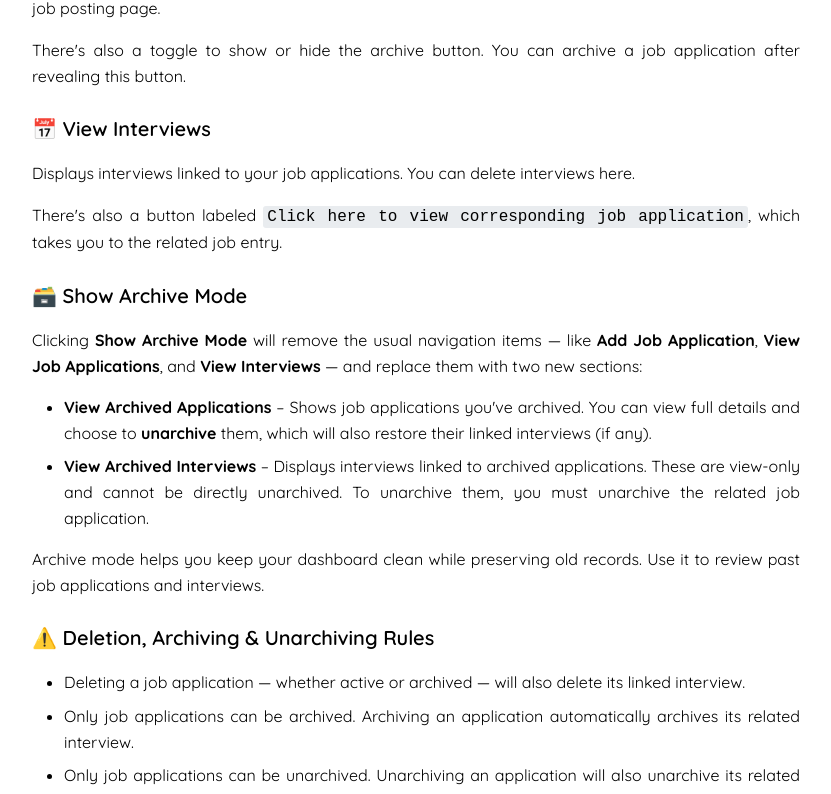
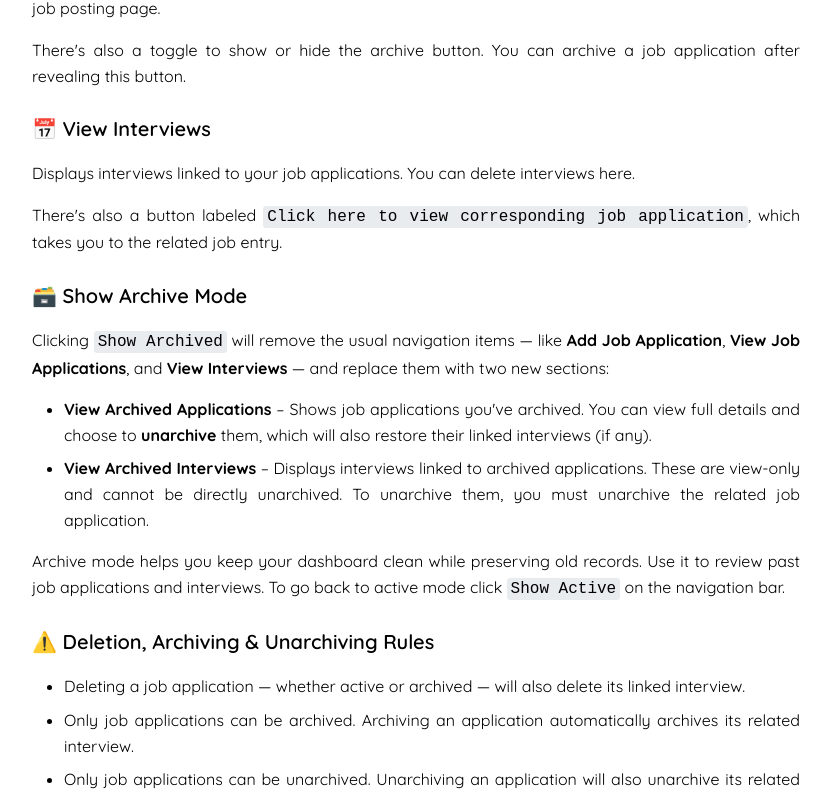
Before and after one commit to WeiHungLoh/job_tracker, a React (Create React App) app in the folder frontend/: page /userguide in a window 1280 px wide. Shown: the part 555-1349 px from the top of the page, without its empty margins (224-1055 px from the left). Built offline with nearby package versions, Linux system fonts and the light colour scheme.

Commit message:
fix: Replace <strong> tags with <code> for code-style text

```diff
--- a/frontend/src/UserGuide/UserGuide.js
+++ b/frontend/src/UserGuide/UserGuide.js
@@ -49,7 +49,7 @@ const UserGuide = () => {
             <section>
                 <h2>🗃️ Show Archive Mode</h2>
                 <p>
-                    Clicking <strong>Show Archive Mode</strong> will remove the usual navigation items — like <strong>Add Job Application</strong>, <strong>View Job Applications</strong>, and <strong>View Interviews</strong> — and replace them with two new sections:
+                    Clicking <code>Show Archived</code> will remove the usual navigation items — like <strong>Add Job Application</strong>, <strong>View Job Applications</strong>, and <strong>View Interviews</strong> — and replace them with two new sections:
                 </p>
                 <ul>
                     <li>
@@ -60,7 +60,7 @@ const UserGuide = () => {
                     </li>
                 </ul>
                 <p>
-                    Archive mode helps you keep your dashboard clean while preserving old records. Use it to review past job applications and interviews.
+                    Archive mode helps you keep your dashboard clean while preserving old records. Use it to review past job applications and interviews. To go back to active mode click <code>Show Active</code> on the navigation bar.
                 </p>
             </section>
 
```
